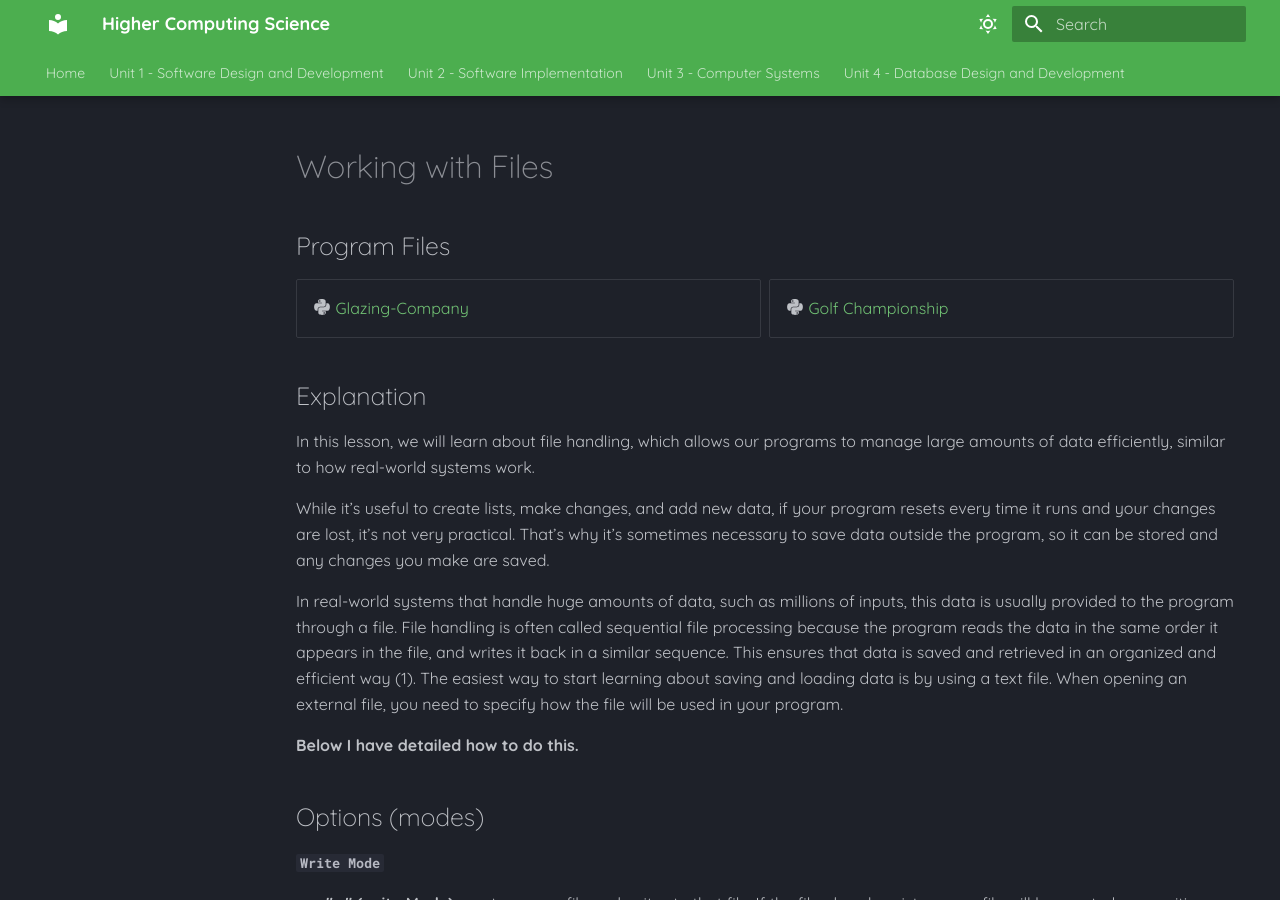
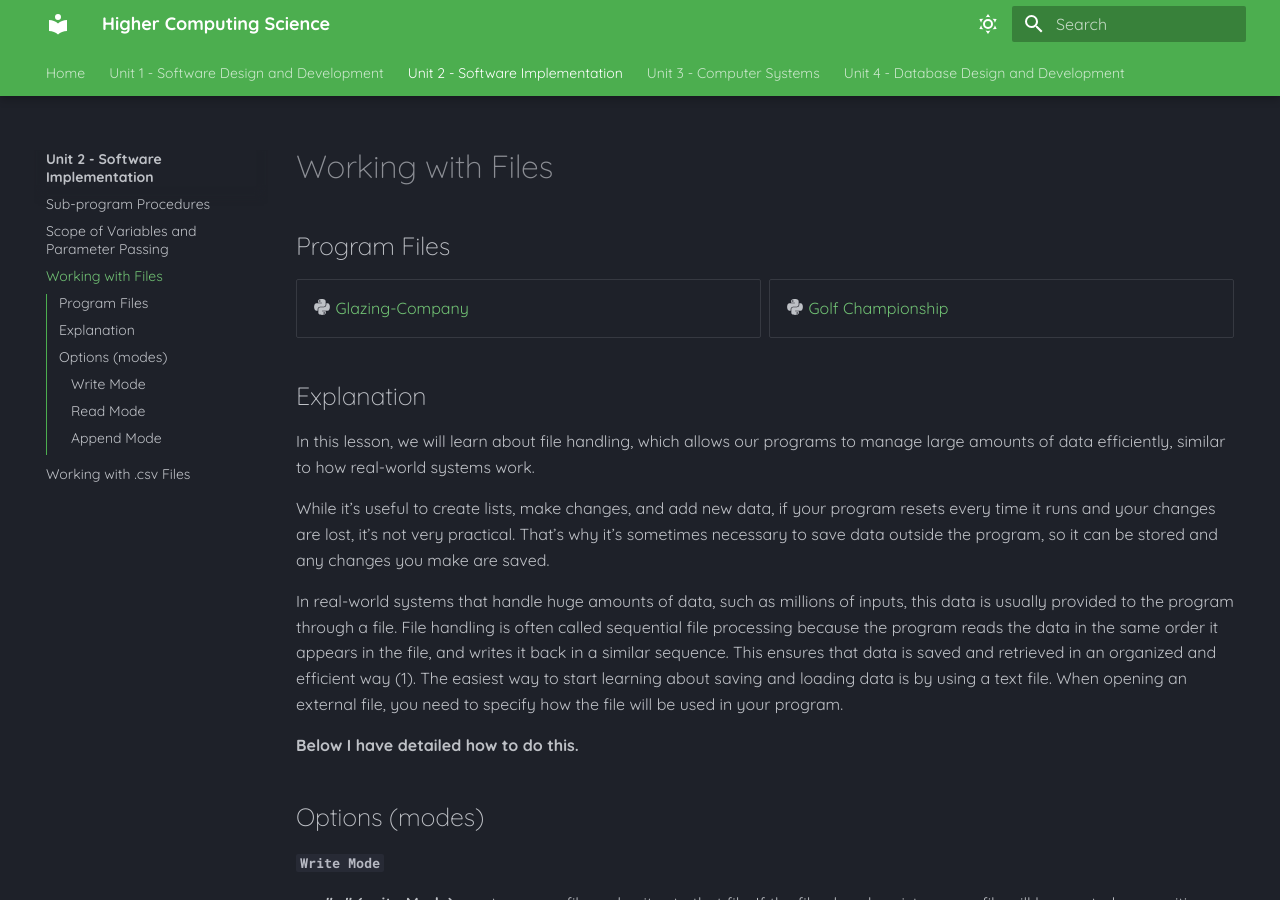
Before and after one commit to Mr-Wood-CS/Higher-Computing-Science-MD-Files, an MkDocs documentation site: the page built from docs/SI/05-Working-with-Files-(txt).md, in a window 1280 px wide and 900 px high. Built offline with MkDocs 1.6.1 and Material for MkDocs 9.7.7, drawn with Linux system fonts in a browser that asks for light colours.

Commit message:
Update mkdocs.yml

```diff
--- a/mkdocs.yml
+++ b/mkdocs.yml
@@ -11,6 +11,7 @@ nav:
       - SI/index.md
       - Sub-program Procedures: 'SI/01-Sub-Program Procedures.md'
       - Scope of Variables and Parameter Passing: 'SI/02-Scope-of-Variables-and-Parameter-Passing.md'
+      - Working with Files: 'SI/05-Working-with-Files-(txt).md'
       - Working with .csv Files: 'SI/06-Working-with-Files-(csv).md'
     - Unit 3 - Computer Systems:
       - CS/index.md
```
